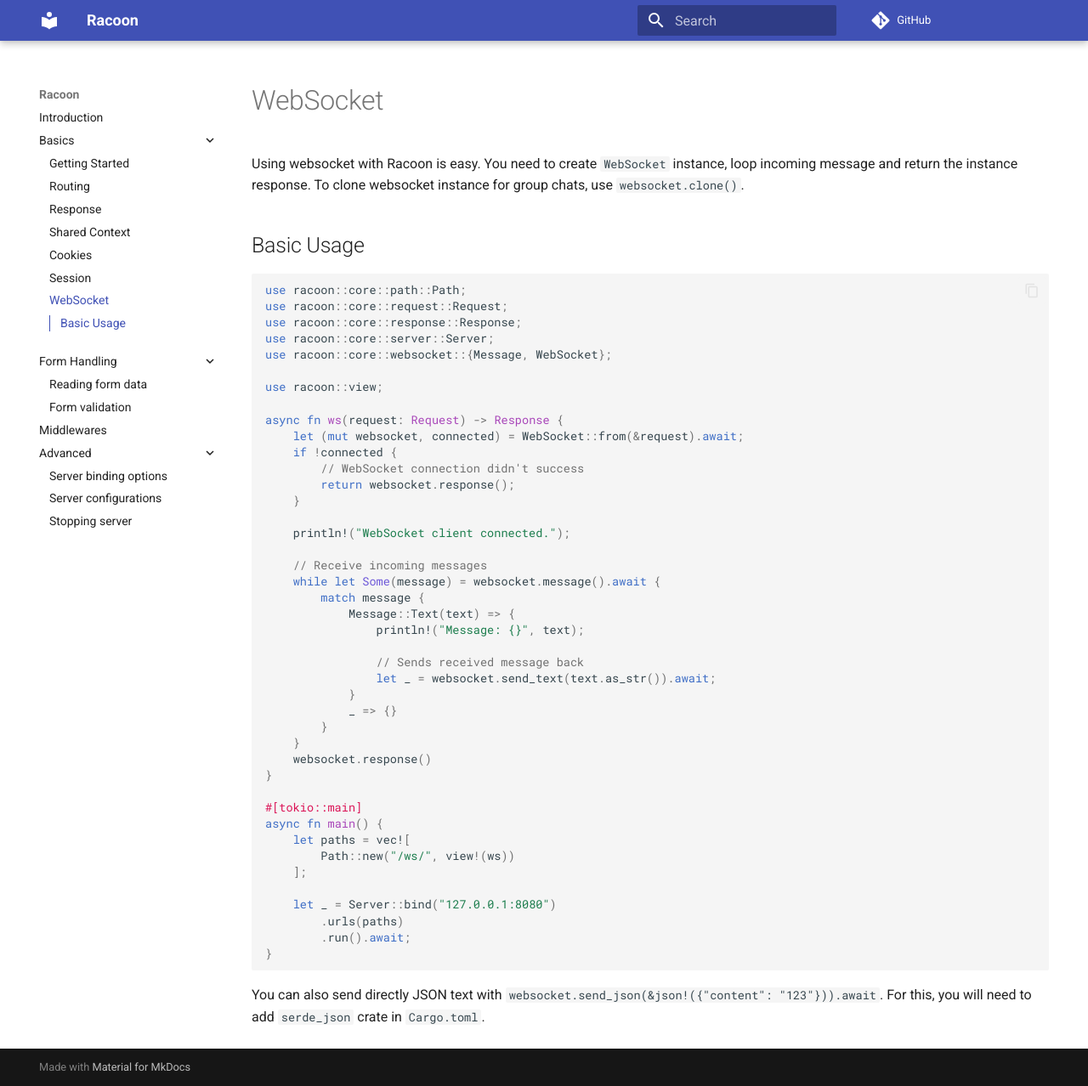
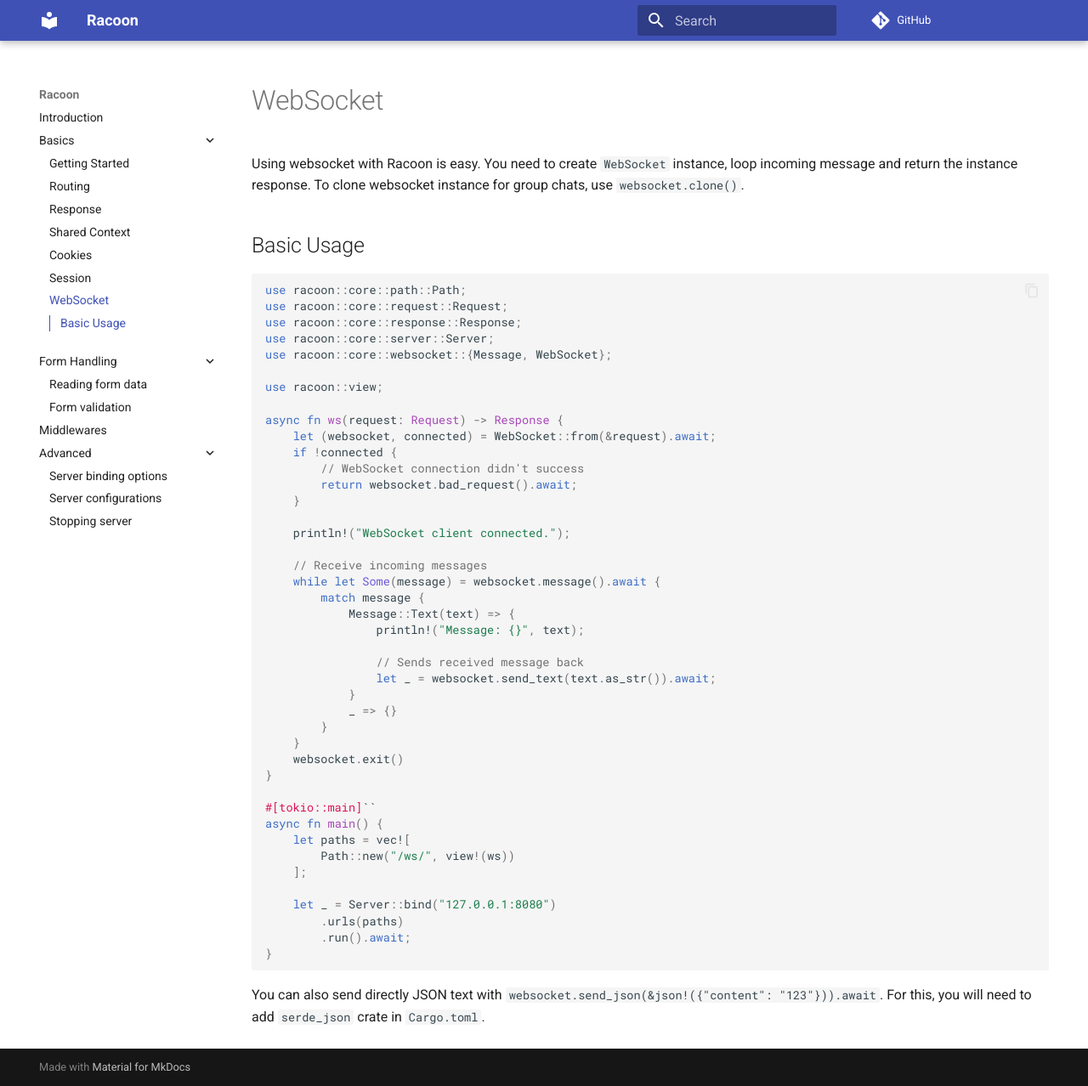
Before and after one commit to racoonframework/racoonframework.github.io, an MkDocs documentation site: the page built from docs/websocket-basics.md, in a window 1280 px wide and 1278 px high. Shown: the whole window at 85% size. Built offline with MkDocs 1.6.1 and Material for MkDocs 9.7.7, drawn with Linux system fonts in a browser that asks for light colours; comment, search, counter and statistics services are not loaded.

Commit message:
update ws example

```diff
--- a/docs/websocket-basics.md
+++ b/docs/websocket-basics.md
@@ -16,10 +16,10 @@ use racoon::core::websocket::{Message, WebSocket};
 use racoon::view;
 
 async fn ws(request: Request) -> Response {
-    let (mut websocket, connected) = WebSocket::from(&request).await;
+    let (websocket, connected) = WebSocket::from(&request).await;
     if !connected {
         // WebSocket connection didn't success
-        return websocket.response();
+        return websocket.bad_request().await;
     }
 
     println!("WebSocket client connected.");
@@ -36,10 +36,10 @@ async fn ws(request: Request) -> Response {
             _ => {}
         }
     }
-    websocket.response()
+    websocket.exit()
 }
 
-#[tokio::main]
+#[tokio::main]``
 async fn main() {
     let paths = vec![
         Path::new("/ws/", view!(ws))
```
